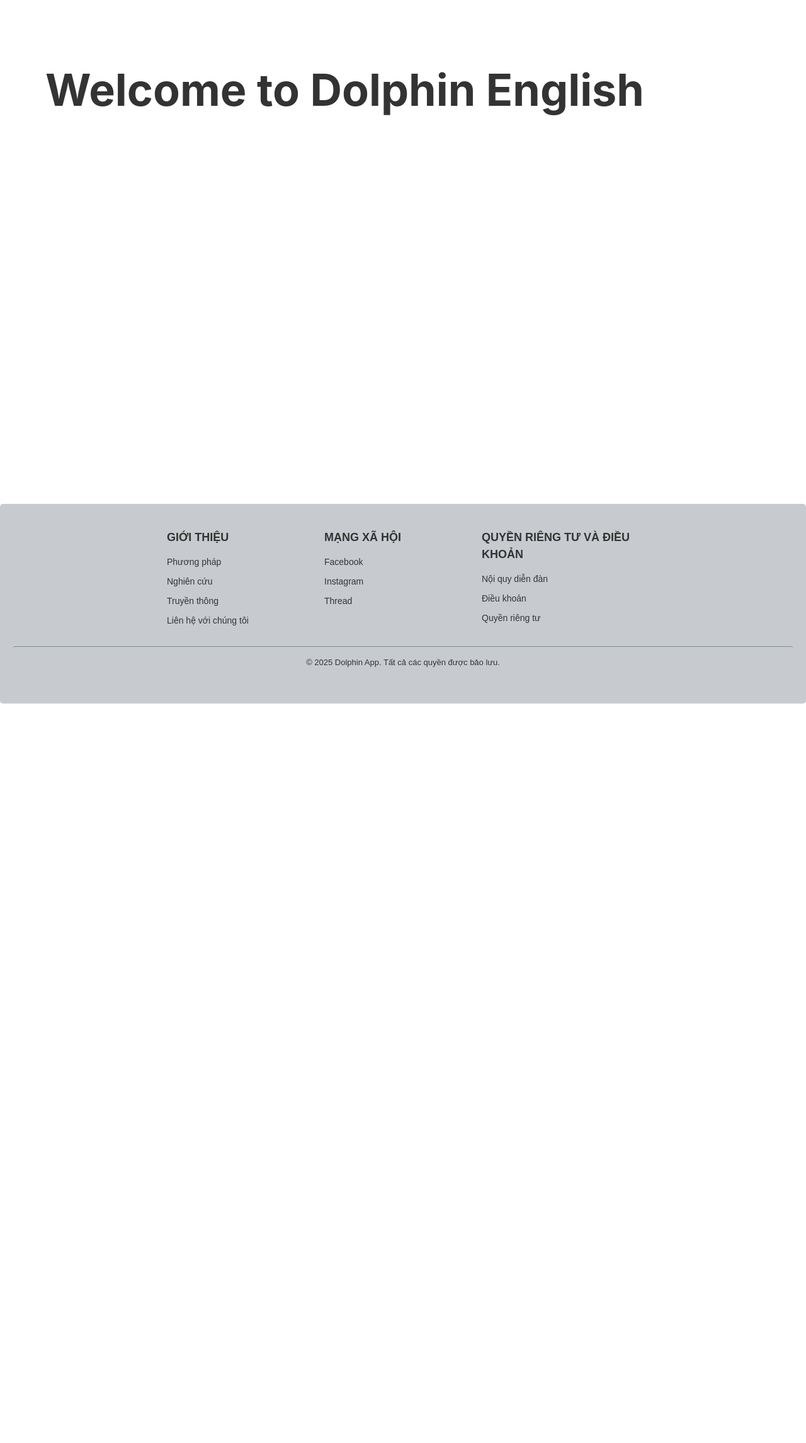
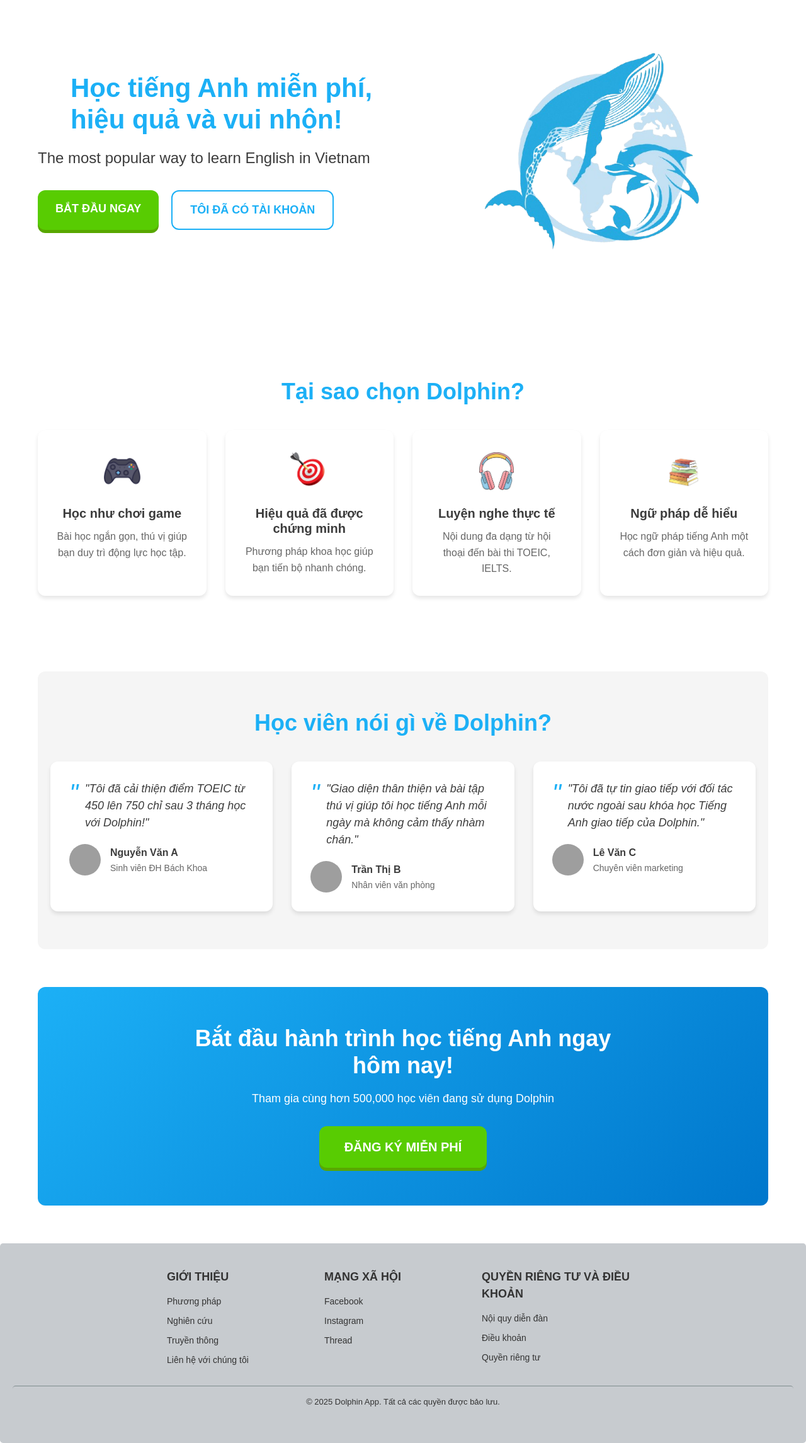
Before and after one commit to iuh-application-development/Language-Learning-Assistan1, a Django app: page / in a window 1280 px wide. Shown: the part 66-2357 px from the top of the page at 63% size. Before the commit the page ends 1183 px from the top, so only its background shows below. Run offline with Django 5.2, Linux system fonts and the light colour scheme; grey boxes are pictures that could not be loaded.

Commit message:
creat page home

```diff
--- /dev/null
+++ b/dolphin_english/dolphin/static/dolphin/css/home.css
@@ -0,0 +1,347 @@
+/* home.css - Improved clean design */
+
+/* Base styles */
+:root {
+    --primary-color: #1cb0f6;
+    --secondary-color: #58cc02;
+    --secondary-dark: #58a700;
+    --text-color: #3c3c3c;
+    --light-gray: #f5f5f5;
+    --white: #ffffff;
+    --shadow: 0 4px 6px rgba(0, 0, 0, 0.1);
+    --border-radius: 12px;
+}
+
+.home-container {
+    max-width: 1200px;
+    margin: 0 auto;
+    padding: 0 20px;
+    font-family: 'Arial', 'Helvetica', sans-serif;
+}
+
+section {
+    margin-bottom: 60px;
+}
+
+h1, h2, h3 {
+    margin: 0;
+    line-height: 1.2;
+}
+
+p {
+    margin: 0;
+    line-height: 1.6;
+}
+
+/* Hero Section */
+.hero {
+    padding: 40px 0;
+}
+
+.hero-content {
+    display: flex;
+    align-items: center;
+    gap: 40px;
+}
+
+.hero-text {
+    flex: 1;
+}
+
+.hero-text h1 {
+    font-size: 42px;
+    font-weight: 700;
+    color: var(--primary-color);
+    margin-bottom: 16px;
+}
+
+.subtitle {
+    font-size: 24px;
+    color: var(--text-color);
+    margin-bottom: 32px;
+}
+
+.hero-buttons {
+    display: flex;
+    gap: 20px;
+    flex-wrap: wrap;
+}
+
+.btn-primary {
+    display: inline-block;
+    background-color: var(--secondary-color);
+    color: var(--white);
+    padding: 16px 28px;
+    border-radius: var(--border-radius);
+    text-decoration: none;
+    font-weight: 700;
+    font-size: 18px;
+    text-align: center;
+    box-shadow: 0 5px 0 var(--secondary-dark);
+    transition: all 0.2s ease;
+}
+
+.btn-primary:hover {
+    transform: translateY(-3px);
+    box-shadow: 0 8px 0 var(--secondary-dark);
+}
+
+.btn-primary:active {
+    transform: translateY(2px);
+    box-shadow: 0 3px 0 var(--secondary-dark);
+}
+
+.btn-secondary {
+    display: inline-block;
+    background-color: var(--white);
+    color: var(--primary-color);
+    padding: 16px 28px;
+    border-radius: var(--border-radius);
+    border: 2px solid var(--primary-color);
+    text-decoration: none;
+    font-weight: 700;
+    font-size: 18px;
+    text-align: center;
+    transition: all 0.2s ease;
+}
+
+.btn-secondary:hover {
+    background-color: #e6f7ff;
+}
+
+.hero-image {
+    flex: 1;
+    display: flex;
+    justify-content: center;
+    align-items: center;
+}
+
+.hero-image img {
+    max-width: 100%;
+    height: auto;
+    max-height: 400px;
+}
+
+/* Why Choose Section */
+.why-choose {
+    text-align: center;
+    padding: 60px 0;
+}
+
+.why-choose h2 {
+    font-size: 36px;
+    color: var(--primary-color);
+    margin-bottom: 40px;
+}
+
+.features {
+    display: grid;
+    grid-template-columns: repeat(auto-fit, minmax(250px, 1fr));
+    gap: 30px;
+}
+
+.feature-card {
+    background-color: var(--white);
+    padding: 30px;
+    border-radius: var(--border-radius);
+    box-shadow: var(--shadow);
+    transition: transform 0.3s ease;
+}
+
+.feature-card:hover {
+    transform: translateY(-10px);
+}
+
+.feature-icon {
+    margin-bottom: 20px;
+    height: 70px;
+    display: flex;
+    align-items: center;
+    justify-content: center;
+}
+
+.feature-icon img {
+    height: 60px;
+    width: auto;
+}
+
+.feature-card h3 {
+    font-size: 20px;
+    color: var(--text-color);
+    margin-bottom: 12px;
+}
+
+.feature-card p {
+    color: #666;
+}
+
+/* Testimonials Section */
+.testimonials {
+    padding: 60px 0;
+    background-color: var(--light-gray);
+    border-radius: var(--border-radius);
+}
+
+.testimonials h2 {
+    font-size: 36px;
+    color: var(--primary-color);
+    text-align: center;
+    margin-bottom: 40px;
+}
+
+.testimonial-cards {
+    display: grid;
+    grid-template-columns: repeat(auto-fit, minmax(300px, 1fr));
+    gap: 30px;
+    padding: 0 20px;
+}
+
+.testimonial {
+    background-color: var(--white);
+    border-radius: var(--border-radius);
+    padding: 30px;
+    box-shadow: var(--shadow);
+}
+
+.quote {
+    font-size: 18px;
+    color: var(--text-color);
+    font-style: italic;
+    margin-bottom: 20px;
+    position: relative;
+    padding-left: 25px;
+}
+
+.quote::before {
+    content: '"';
+    font-size: 40px;
+    color: var(--primary-color);
+    position: absolute;
+    left: 0;
+    top: -10px;
+}
+
+.testimonial-author {
+    display: flex;
+    align-items: center;
+    gap: 15px;
+}
+
+.testimonial-author img {
+    width: 50px;
+    height: 50px;
+    border-radius: 50%;
+    object-fit: cover;
+}
+
+.testimonial-author p {
+    font-weight: 700;
+    color: var(--text-color);
+    display: flex;
+    flex-direction: column;
+}
+
+.testimonial-author span {
+    font-weight: 400;
+    font-size: 14px;
+    color: #666;
+}
+
+/* CTA Section */
+.cta {
+    background: linear-gradient(135deg, var(--primary-color), #0077cc);
+    border-radius: var(--border-radius);
+    padding: 60px 30px;
+    text-align: center;
+    color: var(--white);
+}
+
+.cta-content {
+    max-width: 700px;
+    margin: 0 auto;
+}
+
+.cta h2 {
+    font-size: 36px;
+    margin-bottom: 16px;
+}
+
+.cta p {
+    font-size: 18px;
+    margin-bottom: 30px;
+}
+
+.btn-large {
+    display: inline-block;
+    background-color: var(--secondary-color);
+    color: var(--white);
+    padding: 18px 40px;
+    border-radius: var(--border-radius);
+    text-decoration: none;
+    font-weight: 700;
+    font-size: 20px;
+    box-shadow: 0 5px 0 var(--secondary-dark);
+    transition: all 0.2s ease;
+}
+
+.btn-large:hover {
+    transform: translateY(-3px);
+    box-shadow: 0 8px 0 var(--secondary-dark);
+    background-color: #69d700;
+}
+
+.btn-large:active {
+    transform: translateY(2px);
+    box-shadow: 0 3px 0 var(--secondary-dark);
+}
+
+/* Responsive styles */
+@media (max-width: 960px) {
+    .hero-content {
+        flex-direction: column-reverse;
+        text-align: center;
+    }
+
+    .hero-text h1 {
+        font-size: 32px;
+    }
+
+    .subtitle {
+        font-size: 20px;
+    }
+
+    .hero-buttons {
+        justify-content: center;
+    }
+
+    .feature-card {
+        max-width: 400px;
+        margin: 0 auto;
+    }
+}
+
+@media (max-width: 600px) {
+    .hero-text h1 {
+        font-size: 28px;
+    }
+
+    .subtitle {
+        font-size: 18px;
+    }
+
+    .btn-primary, .btn-secondary {
+        width: 100%;
+    }
+
+    .testimonial-cards {
+        grid-template-columns: 1fr;
+    }
+
+    .cta h2 {
+        font-size: 28px;
+    }
+
+    .features {
+        grid-template-columns: 1fr;
+    }
+}
--- a/dolphin_english/dolphin/templates/dolphin/base.html
+++ b/dolphin_english/dolphin/templates/dolphin/base.html
@@ -10,6 +10,7 @@
     <link rel="stylesheet" href="{% static 'dolphin/css/listen.css'%}?{% now 'U' %}">
     <link rel="stylesheet" href="{% static 'dolphin/css/register.css'%}?{% now 'U' %}">
     <link rel="stylesheet" href="{% static 'dolphin/css/login.css'%}?{% now 'U' %}">
+    <link rel="stylesheet" href="{% static 'dolphin/css/home.css'%}?{% now 'U' %}">
     {% comment %} <link rel="stylesheet" href="{% static 'dolphin/css/home.css'%}?{% now 'U' %}"> {% endcomment %}
 
     <!-- Listen View CSS -->
--- a/dolphin_english/dolphin/templates/dolphin/home.html
+++ b/dolphin_english/dolphin/templates/dolphin/home.html
@@ -1,7 +1,97 @@
 {% extends "dolphin/base.html" %}
 {% load static %}
 
+{% comment %} {% block home %} {% endcomment %}
 {% block home %}
+<div class="home-container">
+    <!-- Hero Section -->
+    <section class="hero">
+        <div class="hero-content">
+            <div class="hero-text">
+                <h1>Học tiếng Anh miễn phí, hiệu quả và vui nhộn!</h1>
+                <p class="subtitle">The most popular way to learn English in Vietnam</p>
+                <div class="hero-buttons">
+                    <a href="{% url 'register' %}" class="btn-primary">BẮT ĐẦU NGAY</a>
+                    <a href="{% url 'login' %}" class="btn-secondary">TÔI ĐÃ CÓ TÀI KHOẢN</a>
+                </div>
+            </div>
+            <div class="hero-image">
+                <img src="{% static 'dolphin/img/back.png' %}" alt="Dolphin">
+            </div>
+        </div>
+    </section>
 
-<h1>Welcome to Dolphin English</h1>
+    <!-- Why Choose Dolphin Section -->
+    <section class="why-choose">
+        <h2>Tại sao chọn Dolphin?</h2>
+        <div class="features">
+            <div class="feature-card">
+                <div class="feature-icon">
+                    <img src="{% static 'dolphin/img/10212480.png' %}" alt="Game icon">
+                </div>
+                <h3>Học như chơi game</h3>
+                <p>Bài học ngắn gọn, thú vị giúp bạn duy trì động lực học tập.</p>
+            </div>
+            <div class="feature-card">
+                <div class="feature-icon">
+                    <img src="{% static 'dolphin/img/target.png' %}" alt="Target icon">
+                </div>
+                <h3>Hiệu quả đã được chứng minh</h3>
+                <p>Phương pháp khoa học giúp bạn tiến bộ nhanh chóng.</p>
+            </div>
+            <div class="feature-card">
+                <div class="feature-icon">
+                    <img src="{% static 'dolphin/img/headphone.png' %}" alt="Headphones icon">
+                </div>
+                <h3>Luyện nghe thực tế</h3>
+                <p>Nội dung đa dạng từ hội thoại đến bài thi TOEIC, IELTS.</p>
+            </div>
+            <div class="feature-card">
+                <div class="feature-icon">
+                    <img src="{% static 'dolphin/img/gramma.png' %}" alt="Grammar icon">
+                </div>
+                <h3>Ngữ pháp dễ hiểu</h3>
+                <p>Học ngữ pháp tiếng Anh một cách đơn giản và hiệu quả.</p>
+            </div>
+        </div>
+    </section>
+
+    <!-- Testimonials Section -->
+    <section class="testimonials">
+        <h2>Học viên nói gì về Dolphin?</h2>
+        <div class="testimonial-cards">
+            <div class="testimonial">
+                <div class="quote">"Tôi đã cải thiện điểm TOEIC từ 450 lên 750 chỉ sau 3 tháng học với Dolphin!"</div>
+                <div class="testimonial-author">
+                    <img src="{% static 'dolphin/img/avatars/student1.jpg' %}" alt="Student avatar">
+                    <p>Nguyễn Văn A<span>Sinh viên ĐH Bách Khoa</span></p>
+                </div>
+            </div>
+            <div class="testimonial">
+                <div class="quote">"Giao diện thân thiện và bài tập thú vị giúp tôi học tiếng Anh mỗi ngày mà không cảm thấy nhàm chán."</div>
+                <div class="testimonial-author">
+                    <img src="{% static 'dolphin/img/avatars/student2.jpg' %}" alt="Student avatar">
+                    <p>Trần Thị B<span>Nhân viên văn phòng</span></p>
+                </div>
+            </div>
+            <div class="testimonial">
+                <div class="quote">"Tôi đã tự tin giao tiếp với đối tác nước ngoài sau khóa học Tiếng Anh giao tiếp của Dolphin."</div>
+                <div class="testimonial-author">
+                    <img src="{% static 'dolphin/img/avatars/student3.jpg' %}" alt="Student avatar">
+                    <p>Lê Văn C<span>Chuyên viên marketing</span></p>
+                </div>
+            </div>
+        </div>
+    </section>
+
+    <!-- Call to Action Section -->
+    <section class="cta">
+        <div class="cta-content">
+            <h2>Bắt đầu hành trình học tiếng Anh ngay hôm nay!</h2>
+            <p>Tham gia cùng hơn 500,000 học viên đang sử dụng Dolphin</p>
+            <a href="{% url 'register' %}" class="btn-large">ĐĂNG KÝ MIỄN PHÍ</a>
+        </div>
+    </section>
+</div>
+{% comment %} {% endblock home %} {% endcomment %}
 {% endblock home %}
```
Also changed, not shown: dolphin_english/dolphin/static/dolphin/img/10212480.png (added), dolphin_english/dolphin/static/dolphin/img/back.png (added), dolphin_english/dolphin/static/dolphin/img/gramma.png (added), dolphin_english/dolphin/static/dolphin/img/headphone.png (added), dolphin_english/dolphin/static/dolphin/img/target.png (added).
